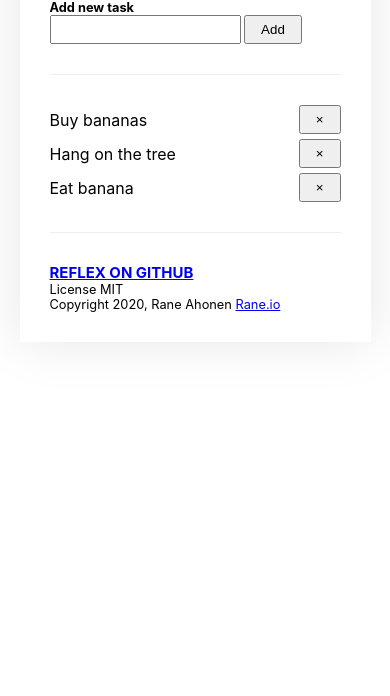
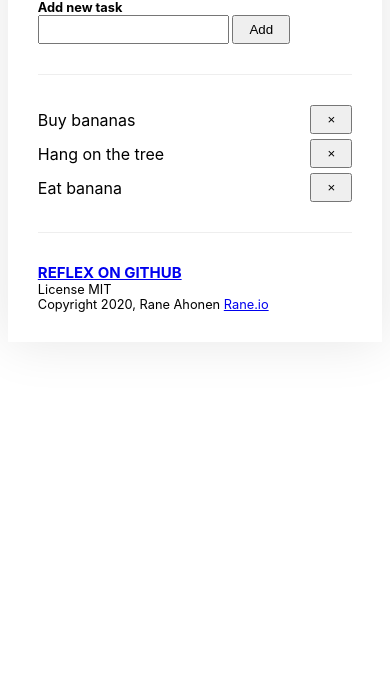
Before and after one commit to raneio/reflex, a website with bundled scripts: page demo/index.html in a window 390 px wide. Shown: the part 148-844 px from the top of the page. Built offline with nearby package versions, Linux system fonts and the light colour scheme.

Commit message:
Smaller margin on mobile

```diff
--- a/demo/style.css
+++ b/demo/style.css
@@ -10,7 +10,7 @@ body {
   font-family: -apple-system, BlinkMacSystemFont, "Segoe UI", Roboto,
     Oxygen-Sans, Ubuntu, Cantarell, "Helvetica Neue", sans-serif;
   width: 600px;
-  max-width: 90%;
+  max-width: 96%;
   margin: 30px auto;
   box-shadow: 0 0 50px rgba(0, 0, 0, 0.1);
   padding: 30px;
```
